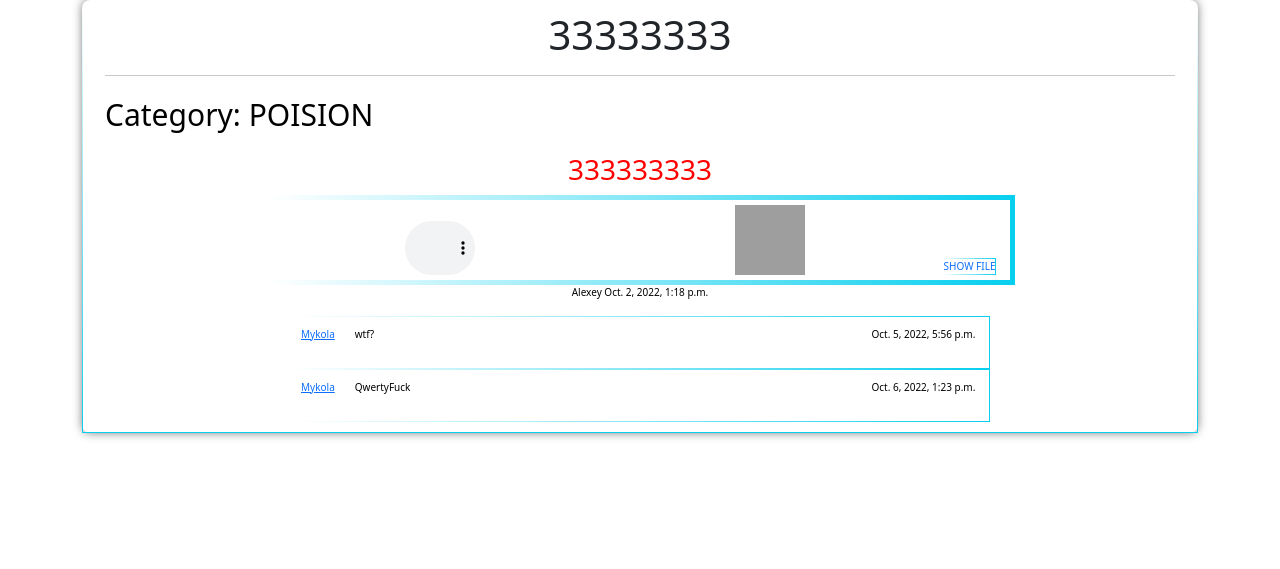
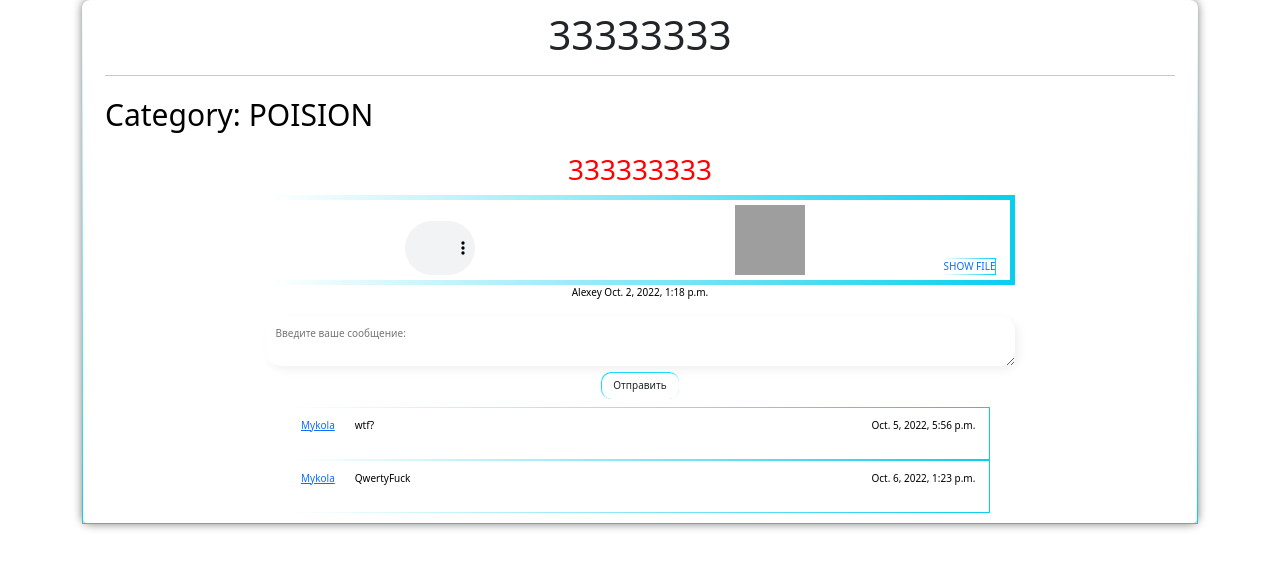
Before and after one commit to RoxxxyCheater/Bulletinboard, a Django app: page /callboard/4 in a window 1280 px wide. Shown: the part 56-625 px from the top of the page. Run offline with Django 4.2, Linux system fonts and the light colour scheme; data comes from the database, SQL or seed files in the repository; both versions use the stored data as it was after the commit; parts of the project's set-up code (start-up, migrations or seed data) failed here and were passed over; some libraries are stand-ins or nearby versions; grey boxes are pictures that could not be loaded.

Commit message:
comments_accept

```diff
--- a/bulletinboard/bulletinboardapp/models.py
+++ b/bulletinboard/bulletinboardapp/models.py
@@ -48,7 +48,7 @@ class Comment(models.Model):
     Ad = models.ForeignKey(Ad, on_delete=models.CASCADE)
     commAuthor = models.ForeignKey(User,default='Guest ', on_delete=models.CASCADE)
     content = models.TextField()
-    accepted = models.BooleanField(default=False)
+    accepted = models.BooleanField(default=None)
     created_at = models.DateTimeField(auto_now_add=True)
 
     def __str__(self):
--- a/bulletinboard/bulletinboardapp/views.py
+++ b/bulletinboard/bulletinboardapp/views.py
@@ -11,7 +11,7 @@ from django.views.generic.edit import FormView
 from .forms import AdForm
 import os, re
 #from sign.views import upgrade_me
-#from django.contrib.auth.decorators import login_required
+from django.contrib.auth.decorators import login_required
 
 
 class Ads(ListView):
@@ -34,6 +34,7 @@ class AdDetail(DetailView):
     model = Ad
     template_name = 'ad.html'
     context_object_name = 'Ad'
+    permission_required = 'bulletinboardapp.add_ad'
     queryset = Ad.objects.all()
 
     def get_context_data(self, **kwargs):
@@ -49,6 +50,21 @@ class AdDetail(DetailView):
         print(self.request.GET.get('pk'))
         return context
 
+
+    def post(self, request, *args, **kwargs):
+        if request.method == 'POST':
+            ad_id = self.kwargs.get('pk')
+            new_comment = Comments.objects.create(
+                Ad = Ad.objects.get(id = ad_id),
+                commAuthor= request.user,
+                content =  request.POST.get('subject'),
+                accepted = False,
+            )
+            #print('@@@@',newMailSub, '@@@@', newMailSub.client_title, '@@@@', newMailSub.message, '@@@@', newMailSub.category, '@@@@', newMailSub.subscriber, '@@@@', newMailSub.subscriber_email)
+            new_comment.save()
+        return redirect('/callboard/'+ str(ad_id))
+
+
 class Author(ListView):
     model = User
     template_name = 'authors.html'
@@ -62,22 +78,29 @@ class Comment(ListView):
 
     def get_context_data(self, **kwargs):
         context = super().get_context_data(**kwargs)
-        context['comments'] = Comments.objects.filter(commAuthor_id = self.request.user.id)
+        #context['comments'] = Comments.objects.filter(commAuthor_id = self.request.user.id)
         posts_user = Ad.objects.filter(author=self.request.user)
         context['comments_all']= []
         context['posts_all']= []
+
         for post in posts_user:
             context['posts_all'].append(post)
             com = Comments.objects.filter(Ad = post).values().first()
             context['comments_all'].append(com)
-        print('!!!!', context['comments_all'])
         return context
 
     def post(self, request, *args, **kwargs):
-        post_save_request = super().post(request, *args, **kwargs) # переопределение
         if request.method == 'POST':
-            print('fuck', self)
-        return post_save_request
+            decline = request.POST.get('decline')
+            accept = request.POST.get('accept')
+            if decline:
+                comment = Comments.objects.get(id = decline)
+                comment.accepted = False
+            elif accept:
+                comment = Comments.objects.get(id = accept)
+                comment.accepted = True
+            comment.save()
+        return redirect('/callboard/comments/')
 
 class AdAdd(LoginRequiredMixin,CreateView):
     template_name = 'add_ad.html'  # Replace with your template.
--- a/bulletinboard/templates/ad.html
+++ b/bulletinboard/templates/ad.html
@@ -53,10 +53,17 @@
    .audiofield {
       width: 70px;
       height: 70px;
+      transition: 0.5s;
    }
+
    audio{
       max-width: 70px;
       height: 70px;
+      transition: 2.5s;
+   }
+   audio:hover{
+      max-width: 280px;
+      opacity: 100;
    }
    .files_b{
       max-width: 70px;
@@ -72,7 +79,7 @@
       transition: 0.5s;
    }
    .imgfield:hover {
-    transform: scale(10.2); /* Увеличиваем масштаб */
+    transform: scale(5.2); /* Увеличиваем масштаб */
    }
    .otherfield {
       align-items: end;
@@ -111,6 +118,32 @@
    .status, .datum{
       margin-left: auto;
    }
+
+   .new-comment {
+      width:70%;
+      margin:20px;
+      margin: 0 auto;
+      background-color: white;
+   }
+   .new-comment textarea {
+   padding:10px;
+      width:100%;
+      resize: vertical;
+      border-radius:15px;
+      border:0;
+      font-size:10px;
+      box-shadow:4px 4px 10px rgba(0,0,0,0.06);
+      height:50px;
+   }
+   .new-comment input{
+      margin-bottom:8px;
+      border-radius:10px;
+      border:0;
+      font-size:10px;
+      box-shadow:inset 0.5px 0.5px 0.5px 0.5px #0cdafaf1;
+   }
+
+
 </style>
 <h3> {{ Ad.content }}</h3>
 <!-- {{ result_file }}
@@ -162,6 +195,11 @@
    {% endfor %}
    </div>
    <p>{{Ad.author}} {{Ad.created_ad}}</p>
+<form class="new-comment" method="post">
+   {% csrf_token %}
+   <textarea rows="4" cols="50" name="subject" placeholder="Введите ваше сообщение:" class="message" required></textarea>
+   <input name="submit" class="btn" type="submit" value="Отправить" />
+</form>
 <div class="comments">
    {% for comment in comments %}
       {% if comment.accepted %}
--- a/bulletinboard/templates/ad_update.html
+++ b/bulletinboard/templates/ad_update.html
@@ -1,6 +1,6 @@
 
 {% extends 'flatpages/default.html' %}
-
+{% load static %}
 {% block title %}
 {{ flatpage.title }}
 {% endblock title %}
```
Also changed, not shown: bulletinboard/templates/comments.html (+11 -8 lines), bulletinboard/db.sqlite3, 3 other files.
